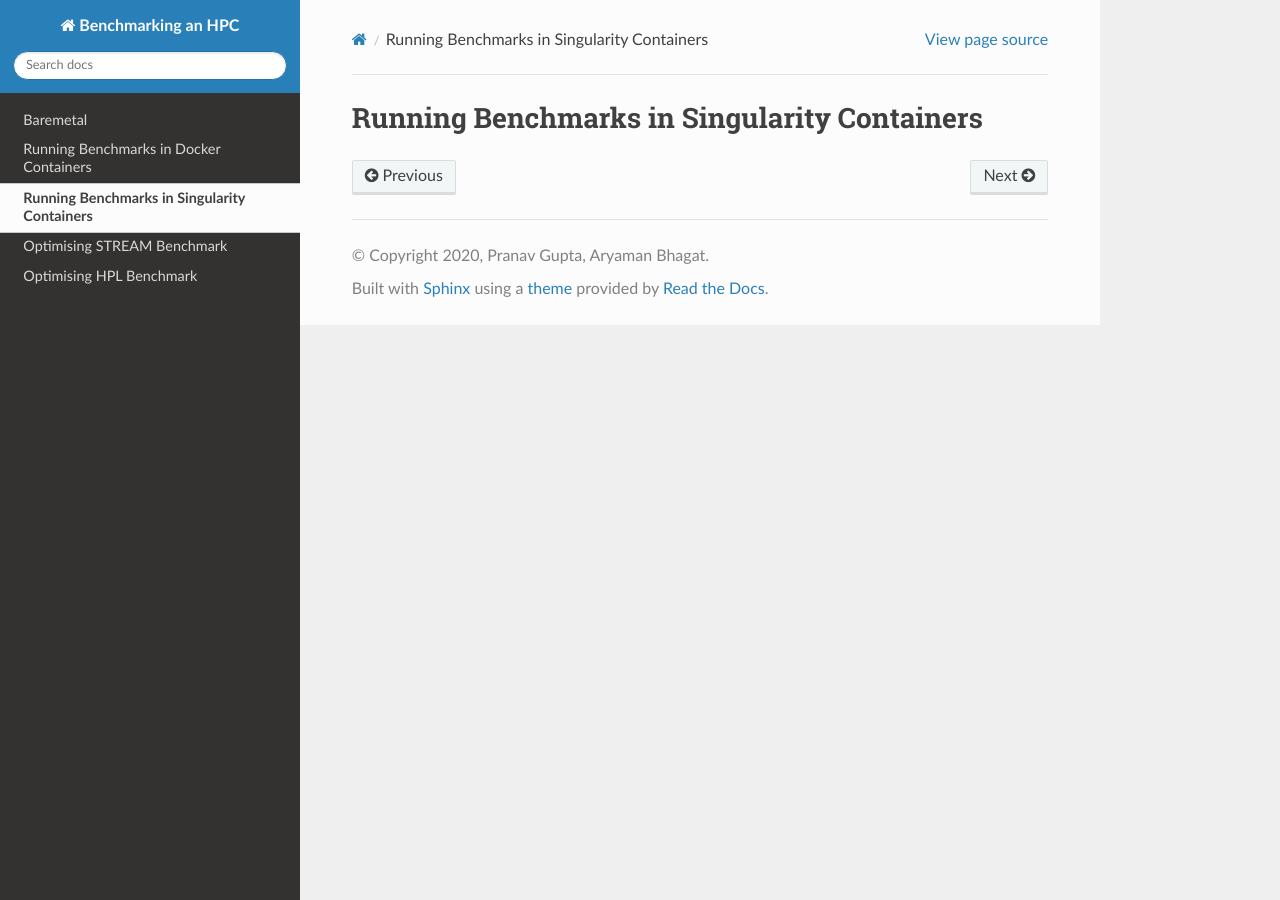
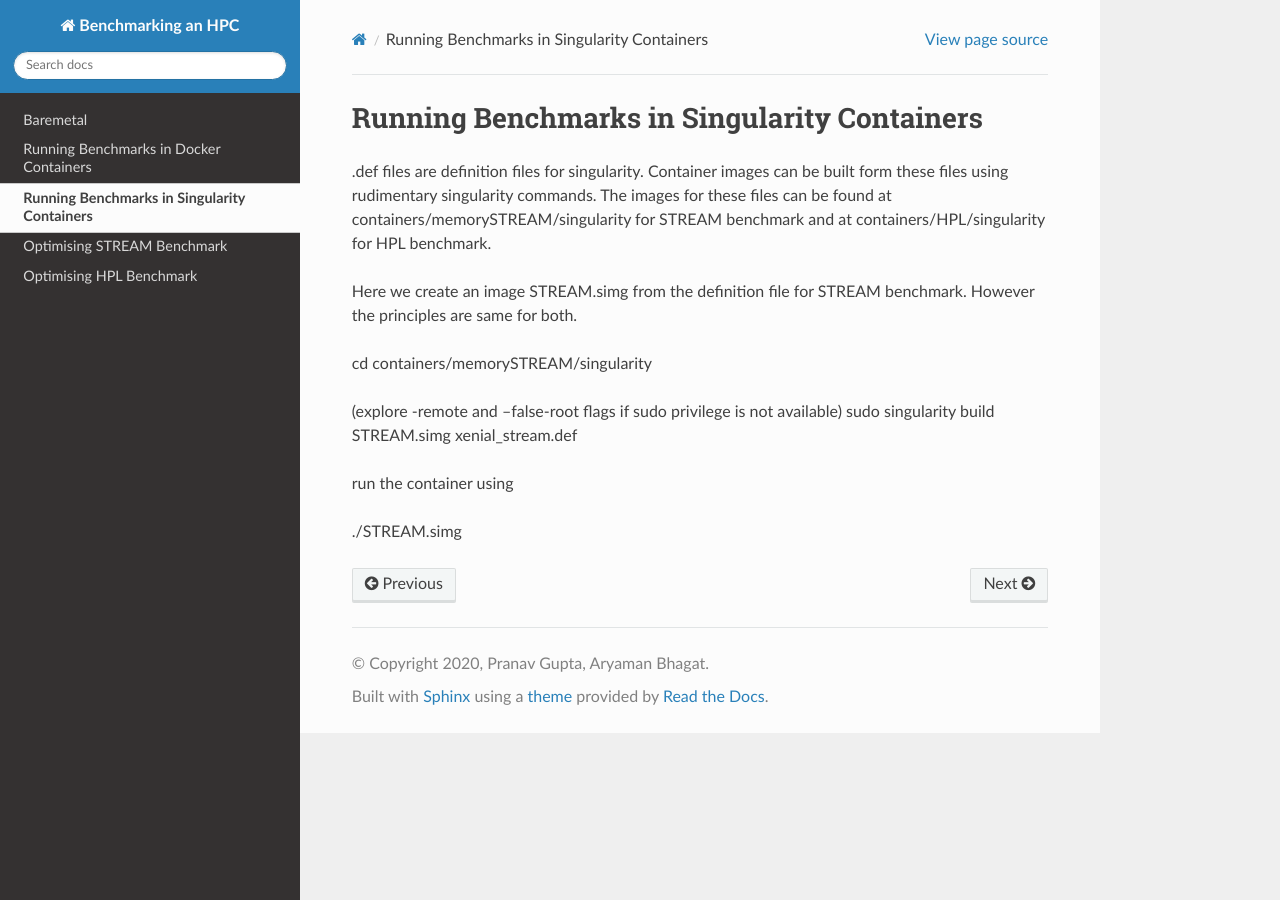
Before and after one commit to pranagupt/benchmark-hpc-containers, a Sphinx documentation site: the page built from docs/singularity.rst, in a window 1280 px wide. Built offline with Sphinx 7.4.7 and the Read the Docs theme 2.0.0, drawn with Linux system fonts in a browser that asks for light colours.

Commit message:
singularity docs

```diff
--- a/docs/singularity.rst
+++ b/docs/singularity.rst
@@ -1,2 +1,18 @@
 Running Benchmarks in Singularity Containers
 ============================================
+.def files are definition files for singularity.
+Container images can be built form these files using rudimentary singularity commands.
+The images for these files can be found at containers/memorySTREAM/singularity
+for STREAM benchmark and at containers/HPL/singularity for HPL benchmark.
+
+Here we create an image STREAM.simg from the definition file for STREAM
+benchmark. However the principles are same for both.
+
+cd containers/memorySTREAM/singularity
+
+(explore -remote and --false-root flags if sudo privilege is not available)
+sudo singularity build STREAM.simg xenial_stream.def
+
+run the container using
+
+./STREAM.simg
```
